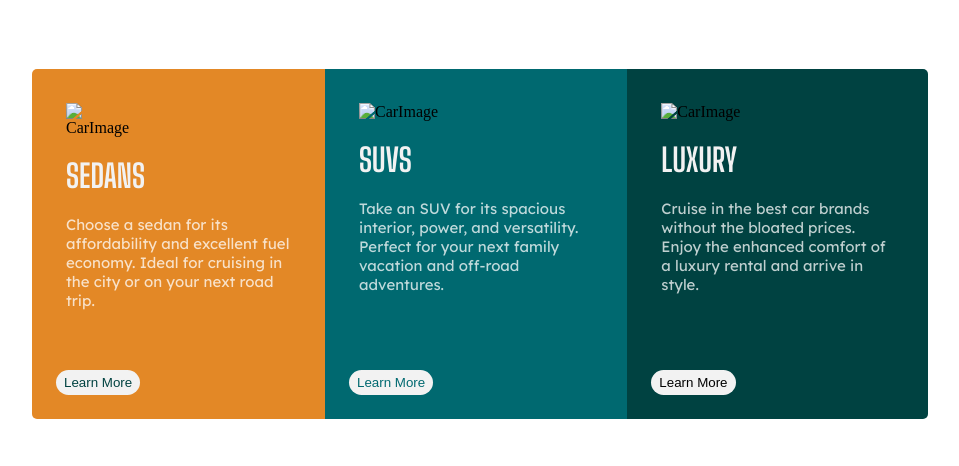
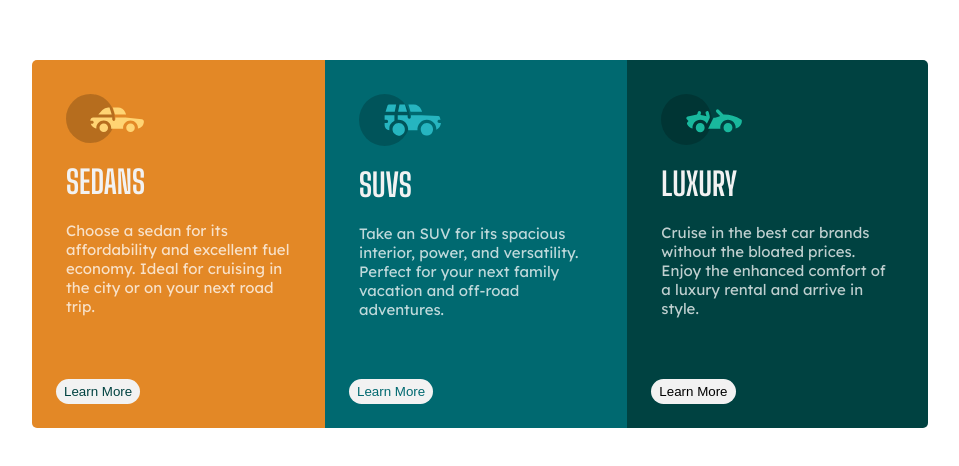
Before and after one commit to PrasadBandaru473/3-column-preview-card, a plain HTML site: page index.html in a window 1280 px wide. Shown: the part 156-622 px from the top of the page, without its empty margins (160-1119 px from the left). Drawn offline with Linux system fonts and the light colour scheme; the site is published under a folder, as on GitHub Pages, so addresses that start at the root find nothing.

Commit message:
images not showing correction

```diff
--- a/index.html
+++ b/index.html
@@ -9,19 +9,19 @@
 <body>
     <div class="container">
         <div class="box sedans">
-            <img src="/images/icon-sedans.svg" alt="CarImage">
+            <img src="images/icon-sedans.svg" alt="CarImage">
             <h1>SEDANS</h1>
             <p>Choose a sedan for its affordability and excellent fuel economy. Ideal for cruising in the city or on your next road trip.</p>
             <button class="button sedansButton">Learn More</button>
         </div>
         <div class="box suvs">
-            <img src="/images/icon-suvs.svg" alt="CarImage">
+            <img src="images/icon-suvs.svg" alt="CarImage">
             <h1>SUVS</h1>
             <p>Take an SUV for its spacious interior, power, and versatility. Perfect for your next family vacation and off-road adventures.</p>
             <button class="button suvsButton">Learn More</button>
         </div>
         <div class="box luxury">
-            <img src="/images/icon-luxury.svg" alt="CarImage">
+            <img src="images/icon-luxury.svg" alt="CarImage">
             <h1>LUXURY</h1>
             <p>Cruise in the best car brands without the bloated prices. Enjoy the enhanced comfort of a luxury rental and arrive in style.</p>
             <button class="button luxuryButton">Learn More</button>
```
